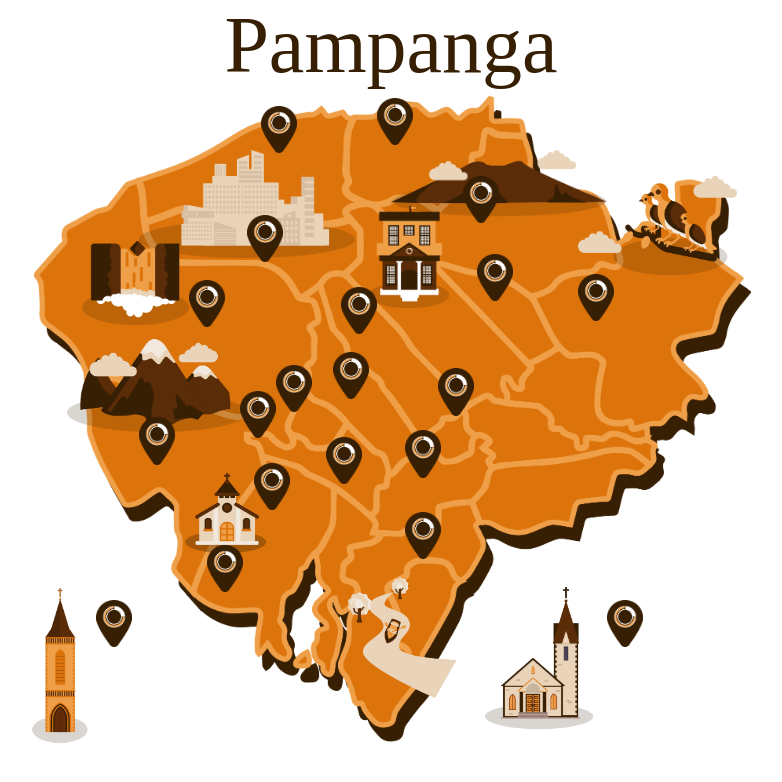
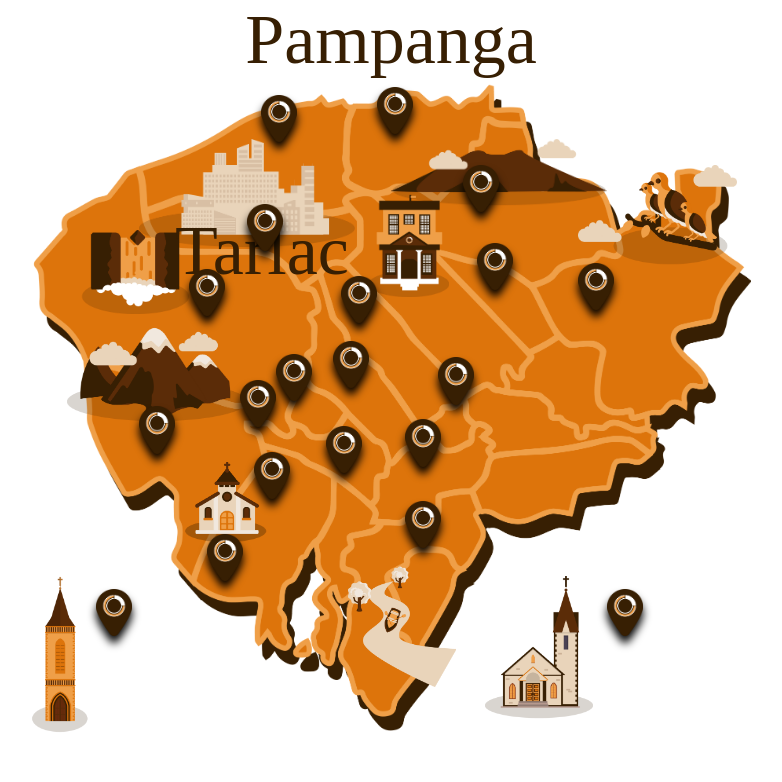
Before and after one commit to mokiong/Bank-of-Florida-Map, a website: page index.html in a window 1280 px wide. Shown: the whole page, without its empty margins (249-1031 px from the left). Drawn offline with nearby package versions, Linux system fonts and the light colour scheme; files that its build step writes are made by us from their sources.

Commit message:
Update tarlac header

```diff
--- a/index.html
+++ b/index.html
@@ -10,7 +10,7 @@
     </head>
     <body>
         <div class="container">
-            <p class="header-text">Pampanga</p>
+            <p class="header header__pampanga">Pampanga</p>
             <div class="map">
                 <img
                     src="/images/island.png"
@@ -172,6 +172,9 @@
                     class="map__pin map__pin--pulilan"
                     alt="Pulilan"
                 />
+                <div class="header header__tarlac">
+                    <span>Tarlac</span>
+                </div>
             </div>
         </div>
     </body>
--- a/sass/base/_typography.scss
+++ b/sass/base/_typography.scss
@@ -1,6 +1,14 @@
-.header-text {
-    margin: 0 auto;
+.header {
     color: $color-main-brown;
+    font-size: 7rem;
 
-    font-size: 8rem;
+    &__pampanga {
+        margin: 0 auto;
+    }
+
+    &__tarlac {
+        position: absolute;
+        top: 20%;
+        left: 20%;
+    }
 }
--- a/sass/components/_map.scss
+++ b/sass/components/_map.scss
@@ -75,8 +75,8 @@
     &__pin {
         width: 5%;
         position: absolute;
-        // box-shadow: ;
-
+        filter: drop-shadow(0 0.7rem 0.4rem black);
+        // drop-shadow(offset-x offset-y blur-radius color)
         &--dau {
             left: 32%;
             top: 2.3%;
```
